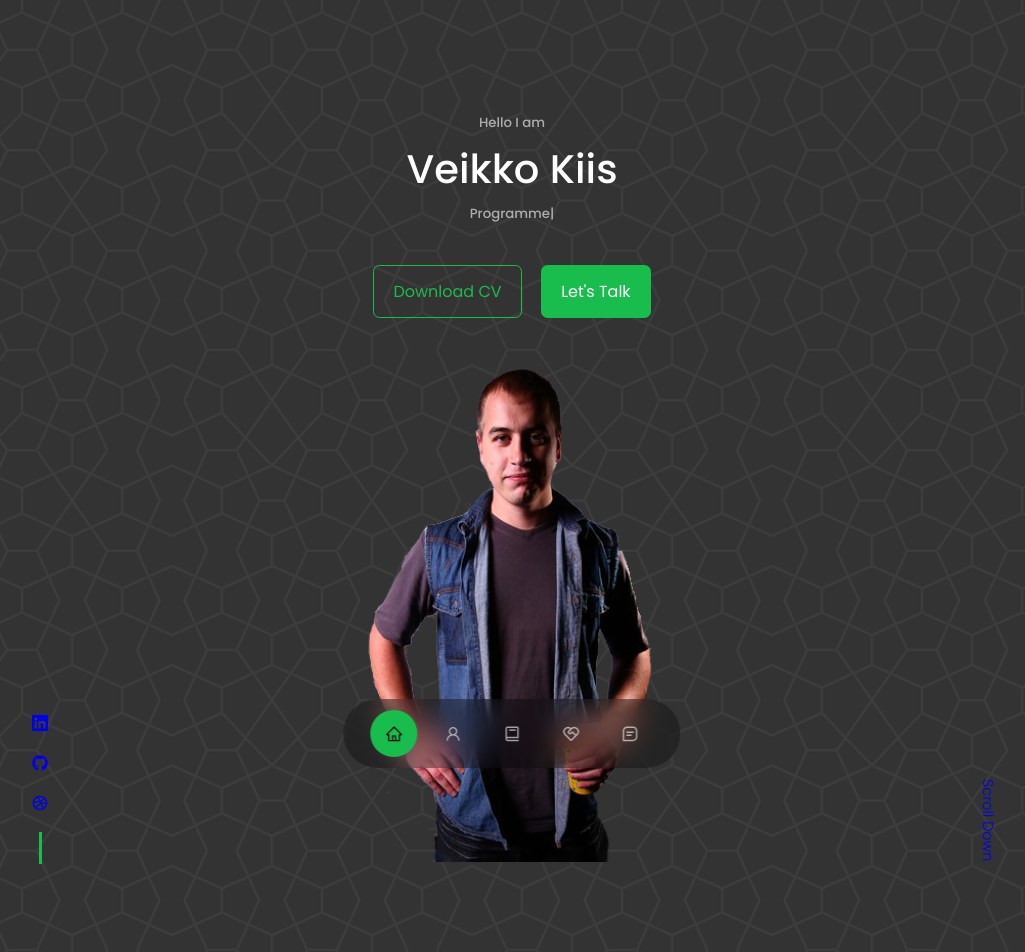
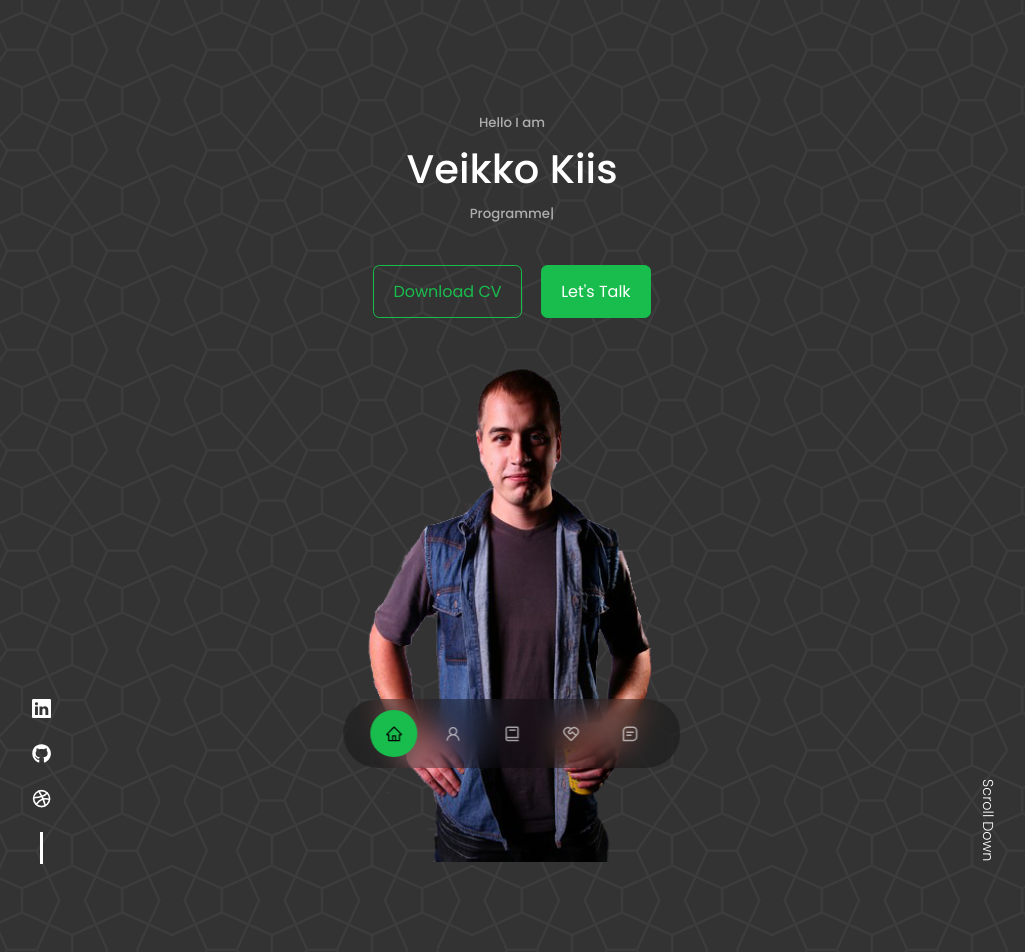
Before and after one commit to VkHyperNova/vk-portfolio, a React (Create React App) app: page / in a window 1280 px wide. Shown: the top 952 px of the page, without its empty margins (128-1153 px from the left). Built offline with nearby package versions, Linux system fonts and the light colour scheme.

Commit message:
Syntax fixes and color fixes

```diff
--- a/src/components/contact/contact.css
+++ b/src/components/contact/contact.css
@@ -109,6 +109,15 @@ button.shake {
     }
 }
 
+.contact__option a {
+    color: var(--color-white);
+}
+
+.contact__option a:hover {
+    font-weight: bolder;
+    transform: scale(1.2);
+}
+
 /* MEDIA QUERIES (MEDIUM DEVICES) IPADS */
 @media screen and (max-width: 1024px) {
     .container.contact__container {
--- a/src/components/header/header.css
+++ b/src/components/header/header.css
@@ -73,11 +73,21 @@ header {
     bottom: 3rem;
 }
 
+.header__socials a {
+    color: var(--color-white);
+    font-size: larger;
+}
+
+.header__socials a:hover {
+    transform: scale(1.5);
+}
+
+/* Line */
 .header__socials::after{
     content: "";
     width: 3px;
     height: 2rem;
-    background: var(--color-primary);
+    background: var(--color-white);
 }
 
 /* ME */
@@ -98,7 +108,7 @@ header {
     transform: rotate(90deg);
     font-weight: 300;
     font-size: 0.9rem;
-
+    color: var(--color-white);
 }
 
 /* MEDIA QUERIES (MEDIUM DEVICES) IPADS */
--- a/src/components/testimonials/Testimonials.jsx
+++ b/src/components/testimonials/Testimonials.jsx
@@ -28,7 +28,7 @@ const data = [
   {
     avatar: AVTR4,
     name: 'HOT CHICK',
-    review: 'Lorem ipsum dolor sit, ameorem ipsum dolor sit, ameorem ipsum dolor sit, ameorem ipsum dolor sit, ameorem ipsum dolor sit, ameorem ipsum dolor sit, ameorem ipsum dolor sit, ameorem ipsum dolor sit, ameorem ipsum dolor sit, ameorem ipsum dolor sit, ameorem ipsum dolor sit, ameorem ipsum dolor sit, amet consece dolorem, duciLorem ipsum dolor sit, amet consece dolorem, duciLorem ipsum dolor sit, amet consece dolorem, duciLorem ipsum dolor sit, amet consece dolorem, duciLorem ipsum dolor sit, amet consece dolorem, ducimus distinctio reiciendis deserunt, suscipit laudantium et sunt quasi impedit accusamus architecto officia porro aspernatur.'
+    review: 'Lorem ipsum dolor sit, ameorem ipsum dolor sit, ameoremLorem ipsum dolor sit, ameorem ipsum dolor sit, ameorem Lorem ipsum dolor sit, ameorem ipsum dolor sit, ameorem Lorem ipsum dolor sit, ameorem ipsum dolor sit, ameorem Lorem ipsum dolor sit, ameorem ipsum dolor sit, ameorem Lorem ipsum dolor sit, ameorem ipsum dolor sit, ameorem Lorem ipsum dolor sit, ameorem ipsum dolor sit, ameorem Lorem ipsum dolor sit, ameorem ipsum dolor sit, ameorem Lorem ipsum dolor sit, ameorem ipsum dolor sit, ameorem  ipsum dolor sit, ameorem ipsum dolor sit, ameorem ipsum dolor sit, ameorem ipsum dolor sit, ameorem ipsum dolor sit, ameorem ipsum dolor sit, ameorem ipsum dolor sit, ameorem ipsum dolor sit, ameorem ipsum dolor sit, ameorem ipsum dolor sit, amet consece dolorem, duciLorem ipsum dolor sit, amet consece dolorem, duciLorem ipsum dolor sit, amet consece dolorem, duciLorem ipsum dolor sit, amet consece dolorem, duciLorem ipsum dolor sit, amet consece dolorem, ducimus distinctio reiciendis deserunt, suscipit laudantium et sunt quasi impedit accusamus architecto officia porro aspernatur.'
   }
 ]
 
```
Also changed, not shown: src/components/testimonials/testimonials.css (line endings or trailing spaces).
